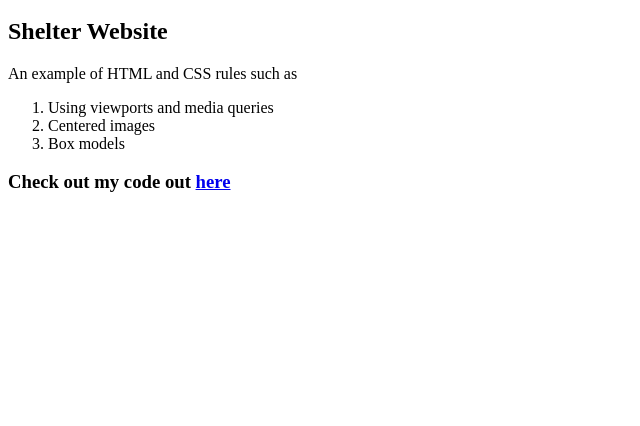
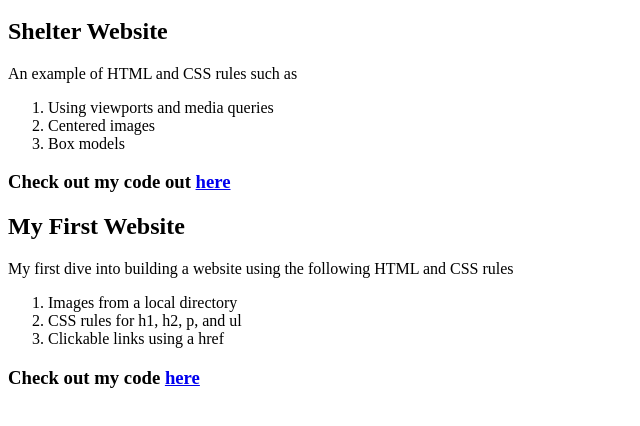
Before and after one commit to sagepaden/week-1-CR, a plain HTML site: page index.html in a window 1280 px wide. Shown: the part 194-620 px from the top of the page, without its empty margins (0-640 px from the left). Drawn offline with Linux system fonts and the light colour scheme.

Commit message:
adding more examples to completed projects

```diff
--- a/index.html
+++ b/index.html
@@ -25,5 +25,15 @@
     </ol>
     <h3> Check out my code out <a href="https://github.com/sagepaden/animal-shelter">here</a></h3>
   </div>
+  <div class="p1">
+    <h2>My First Website</h2>
+    <p>My first dive into building a website using the following HTML and CSS rules</p>
+    <ol>
+      <li>Images from a local directory</li>
+      <li>CSS rules for h1, h2, p, and ul</li>
+      <li>Clickable links using a href</li>
+    </ol>
+    <h3>Check out my code <a href="https://github.com/sagepaden/fixed-first-website">here</a></h3>
+  </div>
 </body>
 </html>
```
